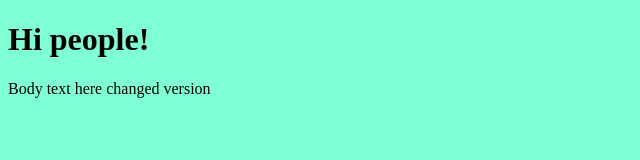
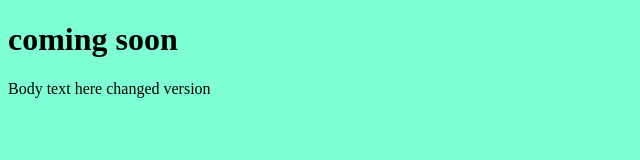
Before and after one commit to JawwadUddin/hello--morris, a plain HTML site: page index.html in a window 1280 px wide. Shown: the whole page, without its empty margins (0-640 px from the left). Drawn offline with Linux system fonts and the light colour scheme.

Commit message:
switch to coming soon header

```diff
--- a/index.html
+++ b/index.html
@@ -8,7 +8,8 @@
     <title>Hello Morris</title>
 </head>
 <body>
-    <h1>Hi people!</h1>
+    <h1>coming soon
+    </h1>
     <p>Body text here changed version</p>
 </body>
 </html>
```
